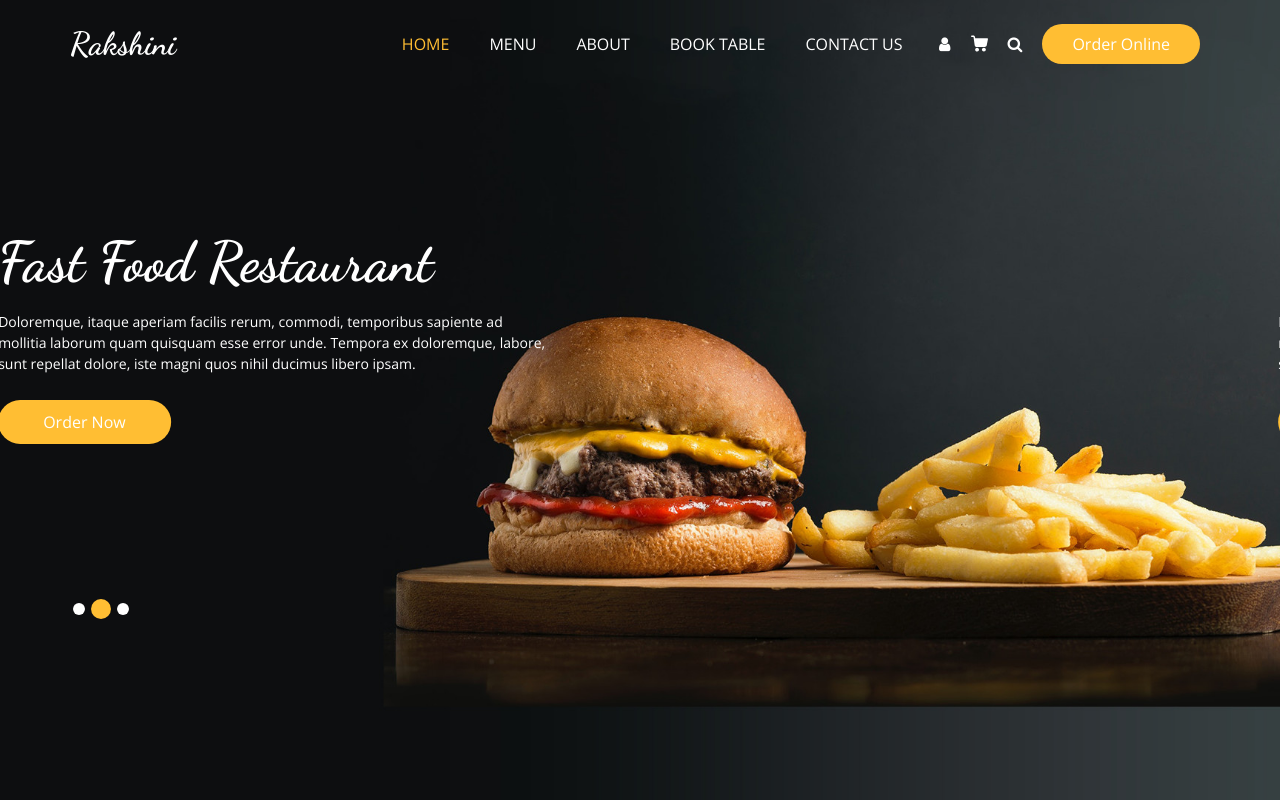
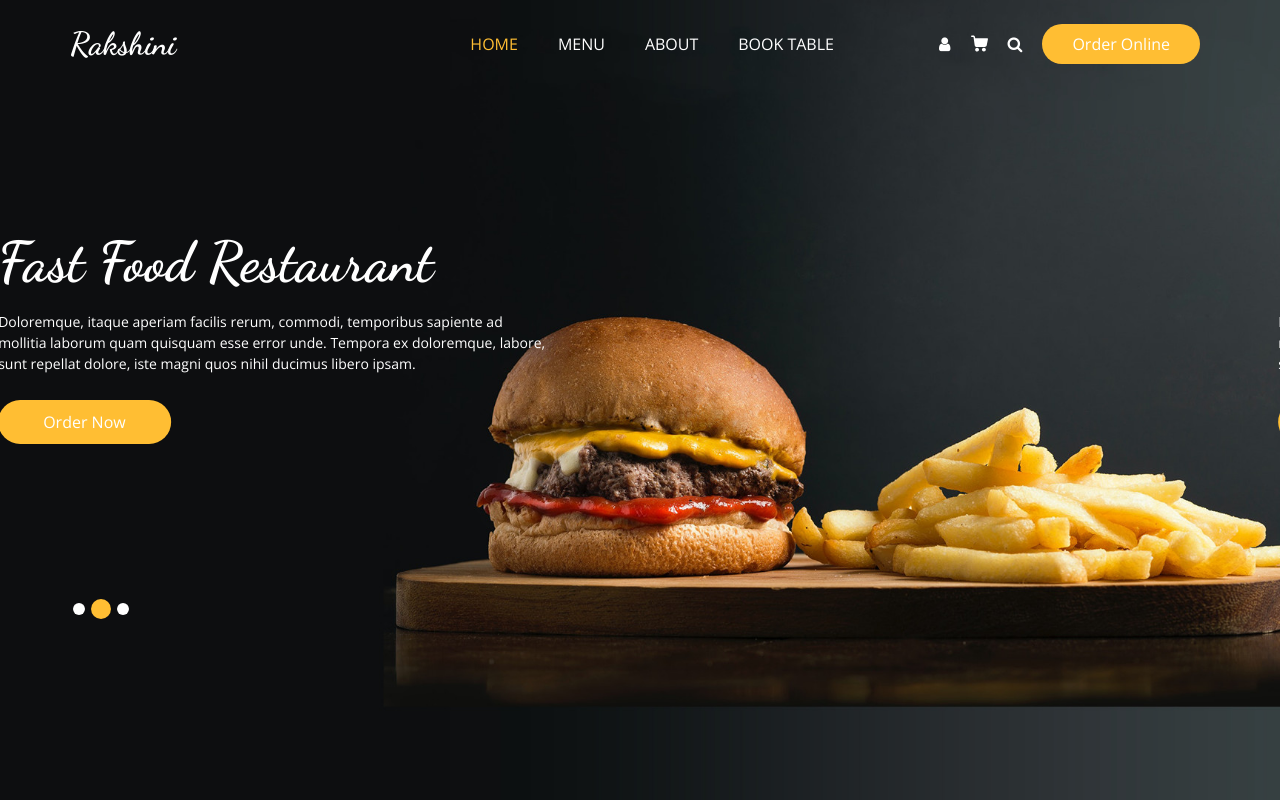
Before and after one commit to Rakshinir/projects, a plain HTML site: page index.html in a window 1280 px wide. Shown: the top 800 px of the page. Drawn offline with nearby package versions, Linux system fonts and the light colour scheme; some packages are replaced by stand-ins of ours.

Commit message:
my forth update

```diff
--- a/index.html
+++ b/index.html
@@ -66,9 +66,9 @@
               <li class="nav-item">
                 <a class="nav-link" href="book.html">Book Table</a>
               </li>
-              <li class="nav-item">
+              <!--li class="nav-item">
                 <a class="nav-link" href="book.html">Contact Us</a>
-              </li>
+              </li-->
             </ul>
             <div class="user_option">
               <a href="" class="user_link">
```
